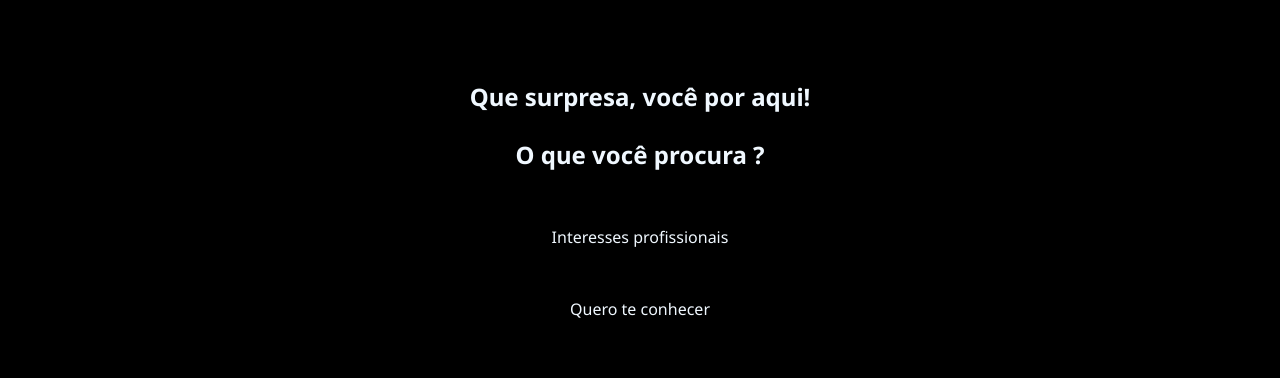
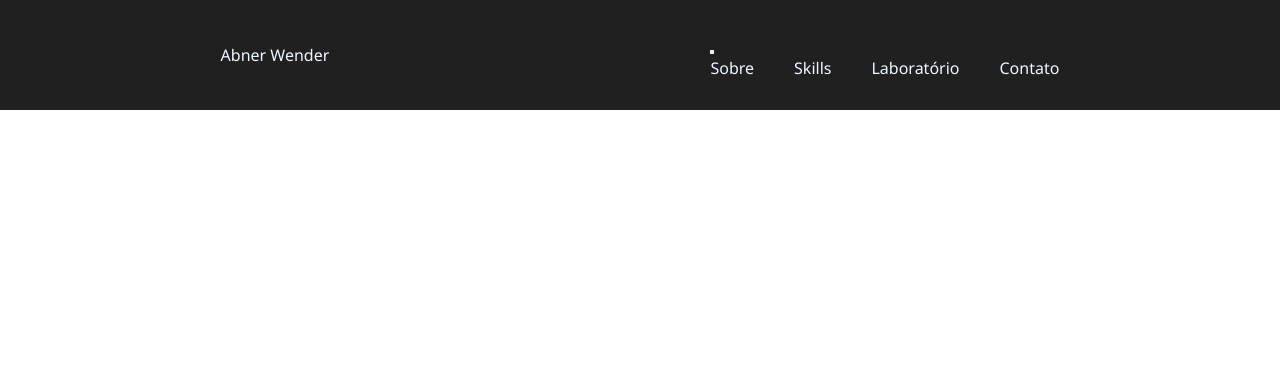
Before and after one commit to AbnerWender/portifolio, a plain HTML site: page index.html in a window 1280 px wide. Drawn offline with Linux system fonts and the light colour scheme.

Commit message:
tomando forma

```diff
--- a/index.html
+++ b/index.html
@@ -8,19 +8,54 @@
 </head>
 <body>
 
-    <section class="box-main">
-        <div class="box-titulo">
-            <h1 id="titulo-principal">Que surpresa, você por aqui!</h1>
-            <h2 id="titulo-pergunta">O que você procura ?</h2>
-        </div>
+    <header id="header-site">
+        <div id="nome-logo">Abner Wender</div>
 
-        <section class="secao-opcoes">
-            <div id="opcao-1">Interesses profissionais</div>
-            <div id="opcao-2">Quero te conhecer</div>
+        <nav id="nav-header">
 
-        </section>
-    </section>
+            <div id="box-btn-pessoal"></div>
+                <button id="btn-hamburguer">
+                    <div></div>
+                    <div></div>
+                    <div></div>
+                </button>
+            </div>
+
+            <ul>
+                <li class="item-nav-header">
+                    <a href="#">Sobre</a>
+                </li>
+
+                <li class="item-nav-header">
+                    <a href="#">Skills</a>
+                </li>
+
+                <li class="item-nav-header">
+                    <a href="#">Laboratório</a>
+                </li>
+
+                <li class="item-nav-header">
+                    <a href="#">Contato</a>
+                </li>
+            </ul>
+        </nav>
+    </header>
 
 
 </body>
+<script>
+    var btnPessoal = document.getElementById("btn-pessoal");
+    var navHeader = document.querySelector("#nav-header ul");
+
+    btnPessoal.addEventListener('click', function(evento){
+        evento.preventDefault();
+
+        btnPessoal.classList.toggle('ativo')
+        navHeader.classList.toggle('ativo');
+    });
+
+
+
+
+</script>
 </html>
--- a/style/body.css
+++ b/style/body.css
@@ -1,45 +1,30 @@
-.box-main{
+#header-site{
     padding: 30px;
+    background-color: #202020;
     display: flex;
-    flex-direction: column;
+    flex-direction: row;
     align-items: center;
-    justify-content: center;
-
-    /* height: 10em;
+    justify-content: space-around;
     position: relative;
-    margin: 0;
-    background: yellow;
-    position: absolute;
-    top: 50%;
-    left: 50%;
-    margin-right: -50%;
-    transform: translate(-50%, -50%)  */
+    color: aliceblue;
 }
 
-.box-titulo{
-    padding-top: 50px;
+#nav-header ul{
     display: flex;
-    flex-direction: column;
     align-items: center;
+    gap: 40px;
 }
 
-
-#titulo-pergunta{
-    padding-top: 25px;
+#header-site #nav-header{
+    padding: 5px 0;
+    height: 40px;
 }
 
-.secao-opcoes{
-    display: flex;
-    flex-direction: column;
-    align-items: center;
-    margin-top: 30px;
-
+.item-nav-header a{
+    text-decoration: none;
+    color: aliceblue;
 }
 
-#opcao-1{
-    padding: 25px;
+.item-nav-header a:hover{
+    border-bottom: 1px solid aliceblue;
 }
-
-#opcao-2{
-    padding: 25px;
-}
--- /dev/null
+++ b/style/media.css
@@ -0,0 +1,27 @@
+@media (max-width: 768px){ v +
+    #header-site #nav-header{
+        height: auto;
+    }
+
+    #header-site #nav-header #box-btn-pessoal{
+        display: block;
+    }
+
+    #header-site #nav-header ul{
+        display: none;
+        flex-direction: column;
+        position: absolute;
+        background-color: #202020;
+        height: fit-content;
+        right: 0;
+    }
+
+    #header-site #nav-header ul.ativo{
+        display: block;
+        text-align: center;
+        width: 500px;
+        height: 300;
+        right: 0;
+        top: 101%;}
+
+}
--- a/style/style.css
+++ b/style/style.css
@@ -1,15 +1,15 @@
 @import url('https://fonts.googleapis.com/css2?family=Noto+Sans:ital,wght@0,100..900;1,100..900&display=swap');
 @import './body.css';
+@import './media.css';
 
 *{
     margin: 0;
     padding: 0;
     list-style: none;
-    color: aliceblue;
+    text-decoration: none;
     font-family: "Noto Sans", sans-serif;
     font-optical-sizing: auto;
     font-weight: weight;
     font-style: normal;
     font-variation-settings:"wdth" 100;
-    background-color: black;
 }
```
